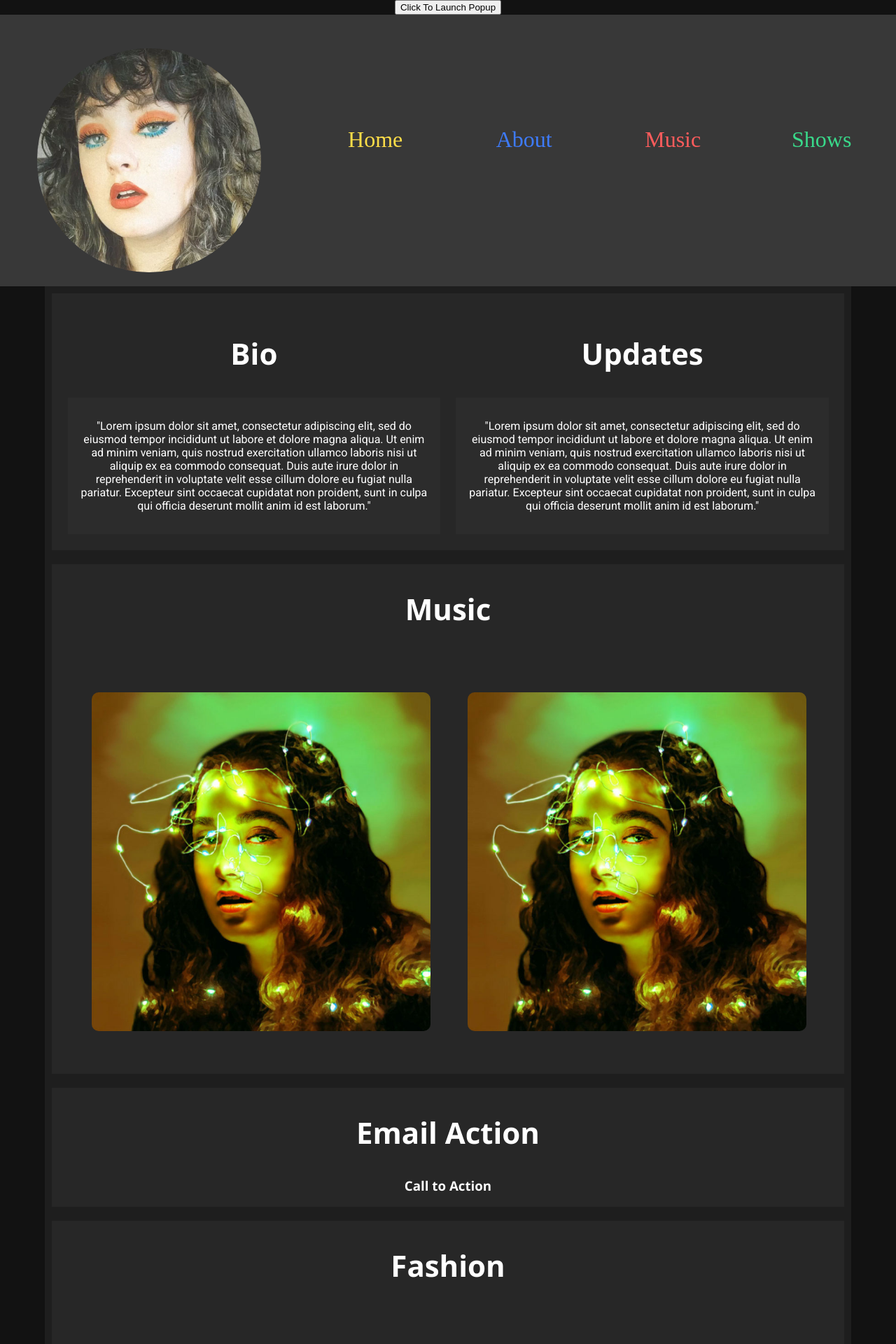
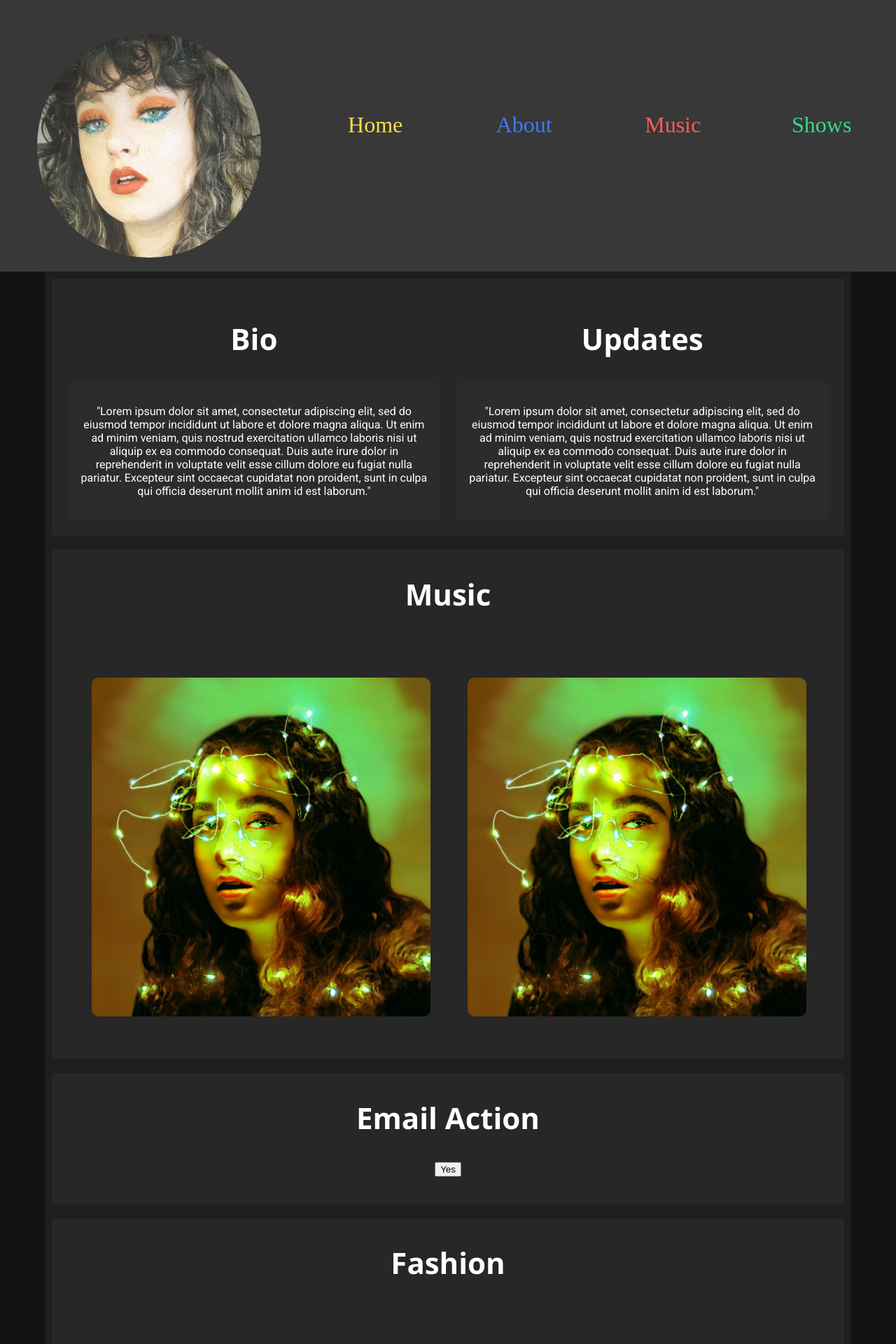
Before and after one commit to hdemos/ravs-music, a React (Create React App) app: page / in a window 1280 px wide. Shown: the top 1920 px of the page at 70% size. Built offline with nearby package versions, Linux system fonts and the light colour scheme; a web font is replaced by a local one.

Commit message:
move email cta to Home pg

```diff
--- a/src/App.css
+++ b/src/App.css
@@ -54,7 +54,7 @@ disabled=38%
 h1{
   font-family: 'Open Sans', sans-serif;
   color: var(--text-light);
-  font-size: 60px;
+  font-size: 50px;
 }
 h2{
   font-family: 'Open Sans', sans-serif;
@@ -238,6 +238,7 @@ body{
   flex-direction: row;
   align-items: center;
   justify-content: center;
+
 }
 .bio{
   background-color: var(--dp04);
@@ -250,6 +251,7 @@ body{
   /*margin-right: 2%;*/
   flex: 1 1 0px;
   color: white;
+  border-radius: 10px;
 }
 .container1{
   display: flex;
@@ -271,11 +273,13 @@ body{
   margin: 10px;
   flex: 1 1 0px;
   color: white;
+  border-radius: 3px;
 }
 
 .text {
   padding: 10px;
   background-color: var(--dp06);
+  border-radius: 5px;
 }
 .text p{
   padding: 5px;
@@ -293,7 +297,6 @@ body{
   max-width: 100%;
   max-height: 100%;
   border-radius: 10px;
-
 }
 
 
@@ -338,3 +341,8 @@ body{
   border-radius: 20px;
   background: var(--dp24);
 }
+
+.cta-space{
+  height: 5vh;
+
+}
--- a/src/App.js
+++ b/src/App.js
@@ -6,37 +6,15 @@ import About from "./components/About";
 import Home from "./components/Home";
 import Music from "./components/Music";
 import Shows from "./components/Shows";
-import Popup from "./components/Popup";
 
 import profile from "./utils/img/ravs-musician-profile-picture.jpg";
 
 class App extends Component {
-  constructor(props){
-    super(props);
-    this.state = {showPopup: false};
-  }
-
-  togglePopup(){
-    this.setState({
-      showPopup: !this.state.showPopup
-    });
-  }
 
   render() {
     return (
     <Router>
       <div className="App">
-        <div className="popup-div">
-          <button onClick={this.togglePopup.bind(this)}> Click To Launch Popup</button>
-
-          {this.state.showPopup ?
-              <Popup
-                  text='Click "Close Button" to hide popup'
-                  closePopup={this.togglePopup.bind(this)}
-              />
-              : null
-          }
-        </div>
         <nav>
           <div id="circle-spacing">
             {/*placeholder for spacing*/}
@@ -49,7 +27,7 @@ class App extends Component {
           <div className="nav-bar">
             <div className="nav-space">
               <div className="circle">
-                <img className="img-circle" src={profile} />
+                <img className="img-circle" src={profile} alt="ravs profile headshot" />
               </div>
             </div>
             <div id="nav-list">
--- a/src/components/Home.js
+++ b/src/components/Home.js
@@ -1,8 +1,19 @@
-import React from "react";
+import React, {Component} from "react";
 import "../App.css";
 import tangled from "../utils/img/ravs-tangled-album.jpg";
+import Popup from "./Popup";
 
-export default class Home extends React.Component {
+export default class Home extends Component {
+    constructor(props){
+        super(props);
+        this.state = {showPopup: false};
+    }
+
+    togglePopup(){
+        this.setState({
+            showPopup: !this.state.showPopup
+        });
+    }
     render() {
         return (
             <div className="main-body">
@@ -51,7 +62,18 @@ export default class Home extends React.Component {
                     <div className="container1">
                         <div className="box-single">
                             <h2>Email Action</h2>
-                            <h3>Call to Action</h3>
+                            <div className="popup-div">
+                                <button onClick={this.togglePopup.bind(this)}> Yes </button>
+
+                                {this.state.showPopup ?
+                                    <Popup
+                                        text='Click "Close Button" to hide popup'
+                                        closePopup={this.togglePopup.bind(this)}
+                                    />
+                                    : null
+                                }
+                            </div>
+                            <div className="cta-space"/>
                         </div>
                     </div>
                     <div className="container-col">
--- a/src/components/Popup.js
+++ b/src/components/Popup.js
@@ -7,7 +7,7 @@ class Popup extends React.Component {
             <div className='popup'>
                 <div className='popup-inner'>
                     <h2>{this.props.text}</h2>
-                    <button onClick={this.props.closePopup}>close me</button>
+                    <button onClick={this.props.closePopup}>Close</button>
                 </div>
             </div>
         );
```
